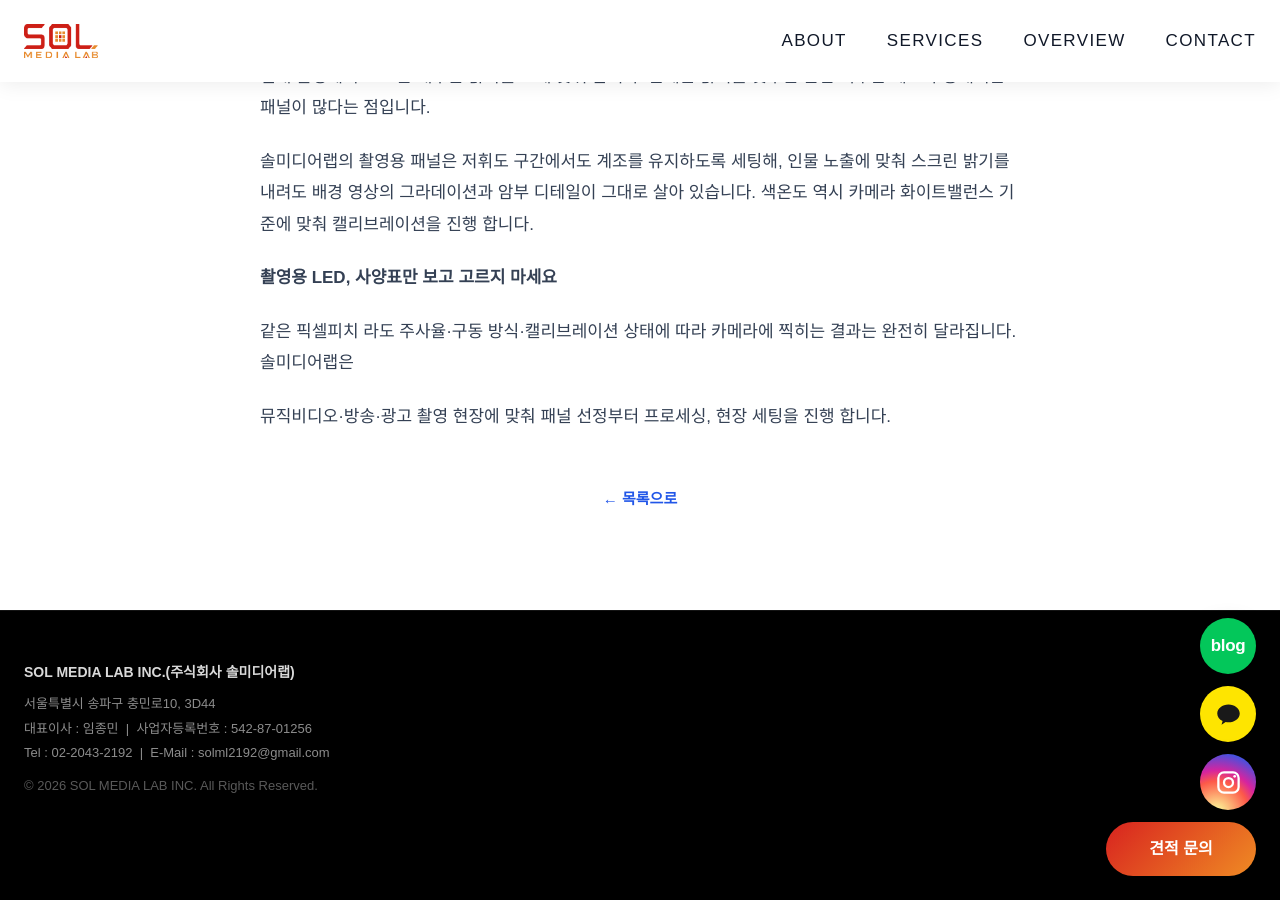
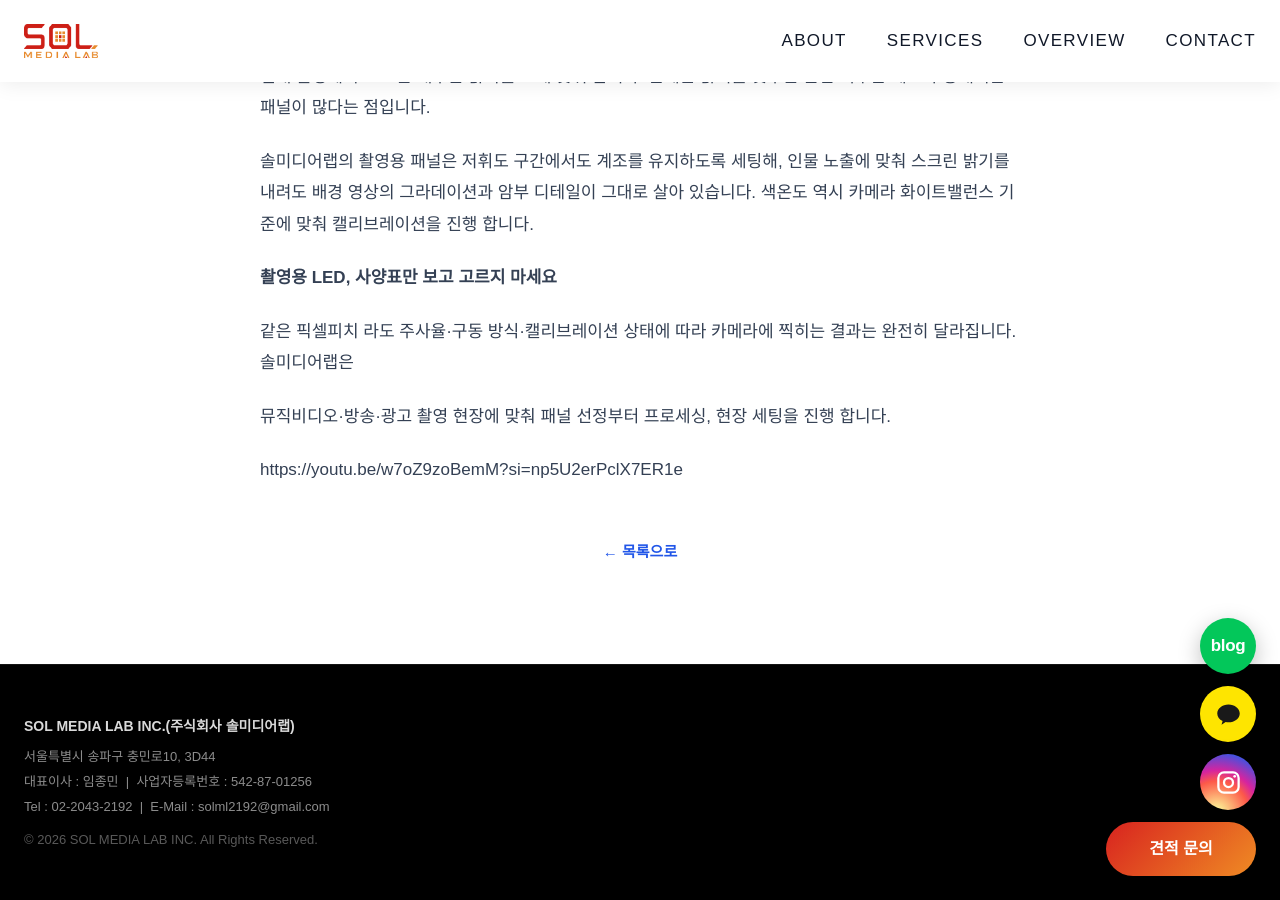
Before and after one commit to hongbj123-create/sol-medialab-site, a Jekyll site: the page built from _portfolio/tws-다시-만난-오늘-m-v-촬영-세트장.md, in a window 1280 px wide and 900 px high, scrolled down 2199 px. Built offline with Jekyll 4.4.1, drawn with Linux system fonts in a browser that asks for light colours; some web fonts are replaced; part of the change alters nothing that is shown.

Commit message:
Update 게시글 “tws-다시-만난-오늘-m-v-촬영-세트장”

```diff
--- a/_portfolio/tws-다시-만난-오늘-m-v-촬영-세트장.md
+++ b/_portfolio/tws-다시-만난-오늘-m-v-촬영-세트장.md
@@ -14,8 +14,6 @@ LED 스크린을 무대에 세우는 것과 카메라 앞에 세우는 것은
 
 솔미디어랩은 TWS(투어스)의 디지털 싱글 '다시 만난 오늘' 촬영 현장에 P3 LED 스크린을 설치했습니다. 아이돌 퍼포먼스 촬영은 클로즈업, 트래킹, 슬로우모션이 쉴 새 없이 교차하는 환경입니다. 그 모든 앵글에서 화면이 무너지지 않아야 했습니다.
 
-
-
 **1. 모아레(Moiré)가 생기지 않는 이유**
 
 모아레는 LED의 픽셀 격자와 카메라 이미지 센서의 화소 격자가 겹치면서 발생하는 간섭 무늬입니다. 두 격자의 주기가 비슷할수록 물결무늬가 강하게 나타나고, 후반 작업으로도 완전히 지우기 어렵습니다.
@@ -25,7 +23,6 @@ P3는 픽셀 간격이 3mm로 촘촘해, 격자의 주기가 센서 화소와
 그 결과 카메라가 스크린에 바짝 붙어도 무늬가 뜨지 않습니다.
 
 촬영용 LED에서 피치는 '해상도' 문제가 아니라 '카메라와 얼마나 가까이 붙을 수 있는가' 의 문제입니다.
-
 
 **2. 스캔라인이 없는 이유 — 고주사율(High Refresh Rate)**
 
@@ -41,7 +38,6 @@ P3는 픽셀 간격이 3mm로 촘촘해, 격자의 주기가 센서 화소와
 
 어느 프레임레이트에서도 줄이 뜨지 않습니다. 셔터 스피드와 셔터 앵글을 감독이 자유롭게 바꿔도 화면은 그대로입니다.
 
-
 **3. 조명과 싸우지 않는 화면 — 저휘도 고계조**
 
 실내 촬영에서 LED는 대부분 밝기를 크게 낮춰 씁니다. 문제는 밝기를 낮추는 순간 어두운 계조가 뭉개지는 패널이 많다는 점입니다.
@@ -53,3 +49,5 @@ P3는 픽셀 간격이 3mm로 촘촘해, 격자의 주기가 센서 화소와
 같은 픽셀피치 라도 주사율·구동 방식·캘리브레이션 상태에 따라 카메라에 찍히는 결과는 완전히 달라집니다. 솔미디어랩은
 
 뮤직비디오·방송·광고 촬영 현장에 맞춰 패널 선정부터 프로세싱, 현장 세팅을 진행 합니다.
+
+[https://youtu.be/w7oZ9zoBemM?si=np5U2erPclX7ER1e](https://youtu.be/w7oZ9zoBemM?si=np5U2erPclX7ER1e)
```
